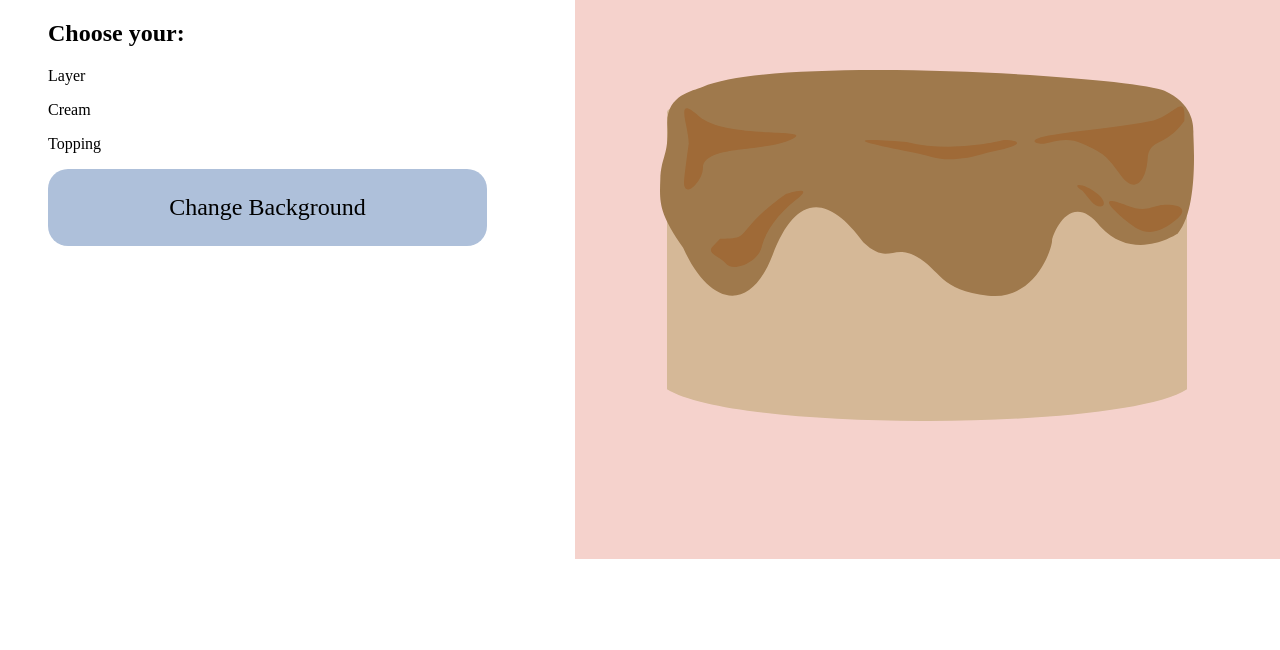
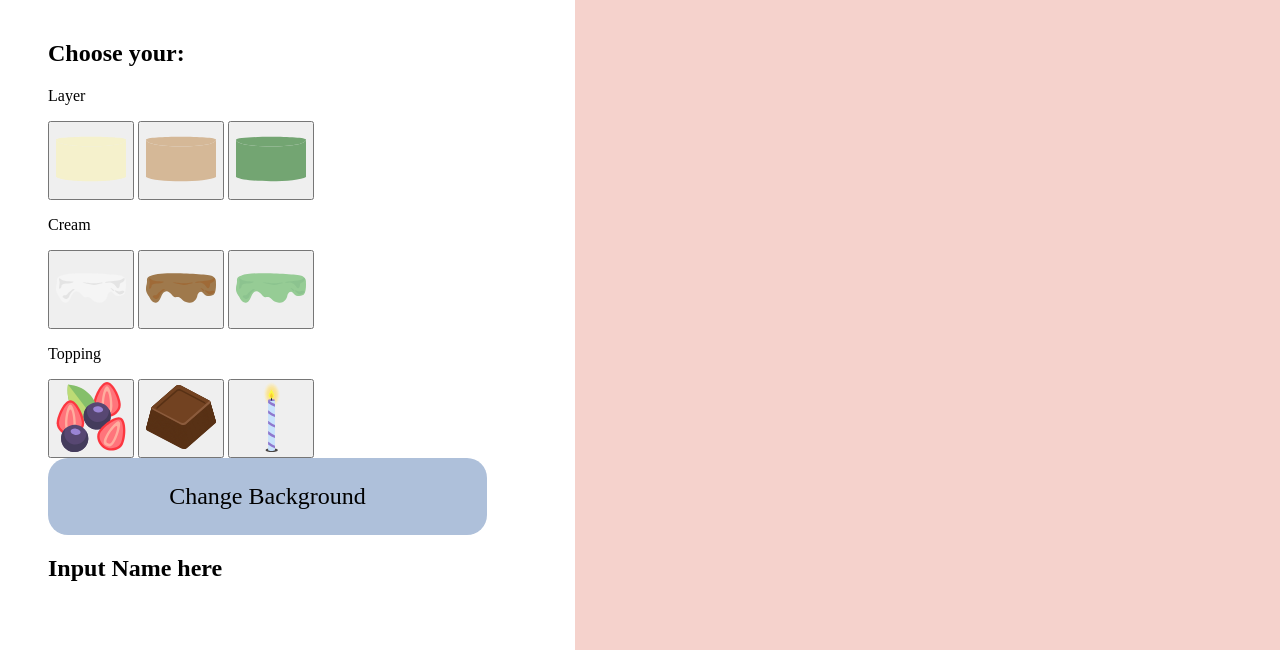
Before and after one commit to ohmaruko/minigame, a plain HTML site: page cake.html in a window 1280 px wide. Shown: the part 212-862 px from the top of the page. Before the commit the page ends 800 px from the top, so only its background shows below. Drawn offline with Linux system fonts and the light colour scheme; a web font is replaced by a local one.

Commit message:
add thumbnail buttons & graphics

```diff
--- a/cake.html
+++ b/cake.html
@@ -31,15 +31,30 @@
                 <h2>Choose your: </h2>
                 <div>
                     <p>Layer</p>
-                    <div></div>
+                    <div>
+                        <!-- 3 layer thumbnails/buttons go here -->
+                         <button class="layerBtn" data-layer="vanilla"><img src="./images/layer_vanilla.svg" alt="Vanilla Layer"        width="70px" height="70px"></button>
+                         <button class="layerBtn" data-layer="chocolate"><img src="./images/layer_chocolate.svg" alt="Chocolate Layer"  width="70px" height="70px"></button>
+                         <button class="layerBtn" data-layer="matcha"><img src="./images/layer_matcha.svg" alt="Matcha Layer"           width="70px" height="70px"></button>
+                    </div>
                 </div>
                 <div>
                     <p>Cream</p>
-                    <div></div>
+                    <div>
+                        <!-- 3 cream thumbnails/buttons go here -->
+                       <button class="creamBtn" data-cream="white"><img src="./images/cream_white.svg" alt="White Cream"                width="70px" height="70px"></button>
+                       <button class="creamBtn" data-cream="chocolate"><img src="./images/cream_chocolate.svg" alt="Chocolate Cream"    width="70px" height="70px"></button>
+                       <button class="creamBtn" data-cream="matcha"><img src="./images/cream_matcha.svg" alt="Matcha Cream"             width="70px" height="70px"></button>
+                   </div>
                 </div>
                 <div>
                     <p>Topping</p>
-                    <div></div>
+                    <div>
+                        <!-- 3 topping thumbnails/buttons go here -->
+                        <button class="toppingBtn" data-topping="berries"><img src="./images/Berries-thumbnail.svg" alt="Berries"       width="70px" height="70px"></button>
+                        <button class="toppingBtn" data-topping="chocolates"><img src="./images/Choco-thumbnail.svg" alt="Chocolates"   width="70px" height="70px"></button>
+                        <button class="toppingBtn" data-topping="candles"><img src="./images/Candle-thumbnail.svg" alt="Candles"        width="70px" height="70px"></button>
+                    </div>
                 </div>
             </div>
 
@@ -48,6 +63,7 @@
             </div>
 
             <div class="inputFieldContainer">
+                <h2>Input Name here</h2>
                <!-- input name -->
             </div>
        </div>
@@ -55,13 +71,25 @@
        <!-- Display area -->
        <div class="displayArea" id="background">
             <div>
-                <h1>Happy Birthday,</h1>
+                <h1>Happy Birthday, </h1>
             </div>
             <div class="cake">
-                <!-- testing graphics -->
-                <img id="cream" src="./images/cream_chocolate.svg" >
-                <img id="layer" src="./images/layer_chocolate.svg" >
+                <!-- Layer types appear -->
+                <img class="layerImg" data-layer="vanilla" src="./images/layer_vanilla.svg" style="display: none;">
+                <img class="layerImg" data-layer="chocolate" src="./images/layer_chocolate.svg" style="display: none;">
+                <img class="layerImg" data-layer="matcha" src="./images/layer_matcha.svg" style="display: none;">
+
+                <!-- Cream types appear -->
+                <img class="creamImg" data-cream="white" src="./images/cream_white.svg" style="display: none;">
+                <img class="creamImg" data-cream="chocolate" src="./images/cream_chocolate.svg" style="display: none;">
+                <img class="creamImg" data-cream="matcha" src="./images/cream_matcha.svg" style="display: none;">
+
+                <!-- Toppings appear -->
+                <img class="toppingImg" data-topping="berries" src="./images/berries.svg" style="display: none;">
+                <img class="toppingImg" data-topping="chocolates" src="./images/chocolates.svg" style="display: none;">
+                <img class="toppingImg" data-topping="candles" src="./images/candles.svg" style="display: none;">
             </div>
+
        </div>
     </main>
     <script src="./script/cake.js"></script>
--- a/style/cake.css
+++ b/style/cake.css
@@ -50,6 +50,8 @@ h2 {
     flex: 4.4;
     margin: 0 auto;
     padding: 3rem;
+    display: flex;
+    flex-direction: column;
 }
 #bgbtn {
     background-color: #AEC0DA;
```
Also changed, not shown: script/toppings.js (added, +33 -0 lines), images/Berries-thumbnail.svg (added), images/Candle-thumbnail.svg (added), images/Choco-thumbnail.svg (added), images/berries.svg (added), images/candles.svg (added), images/chocolates.svg (added).
